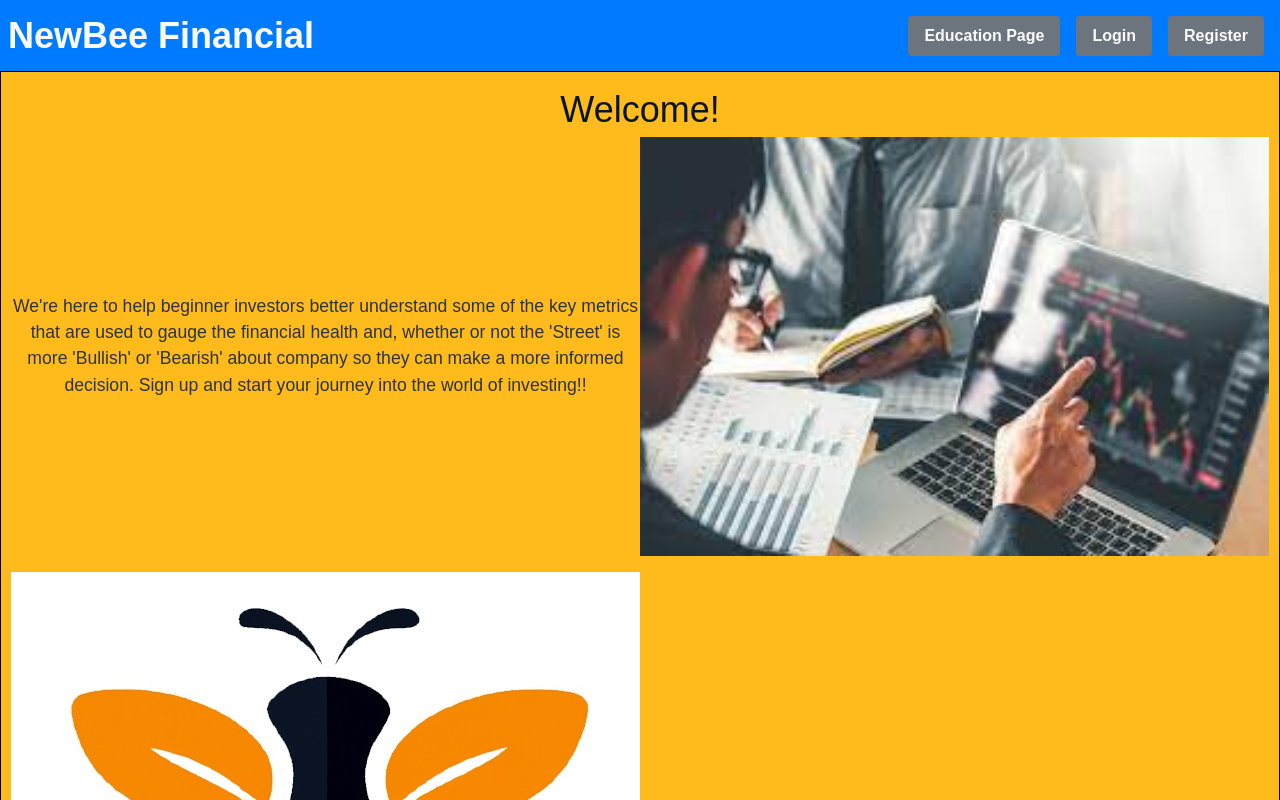
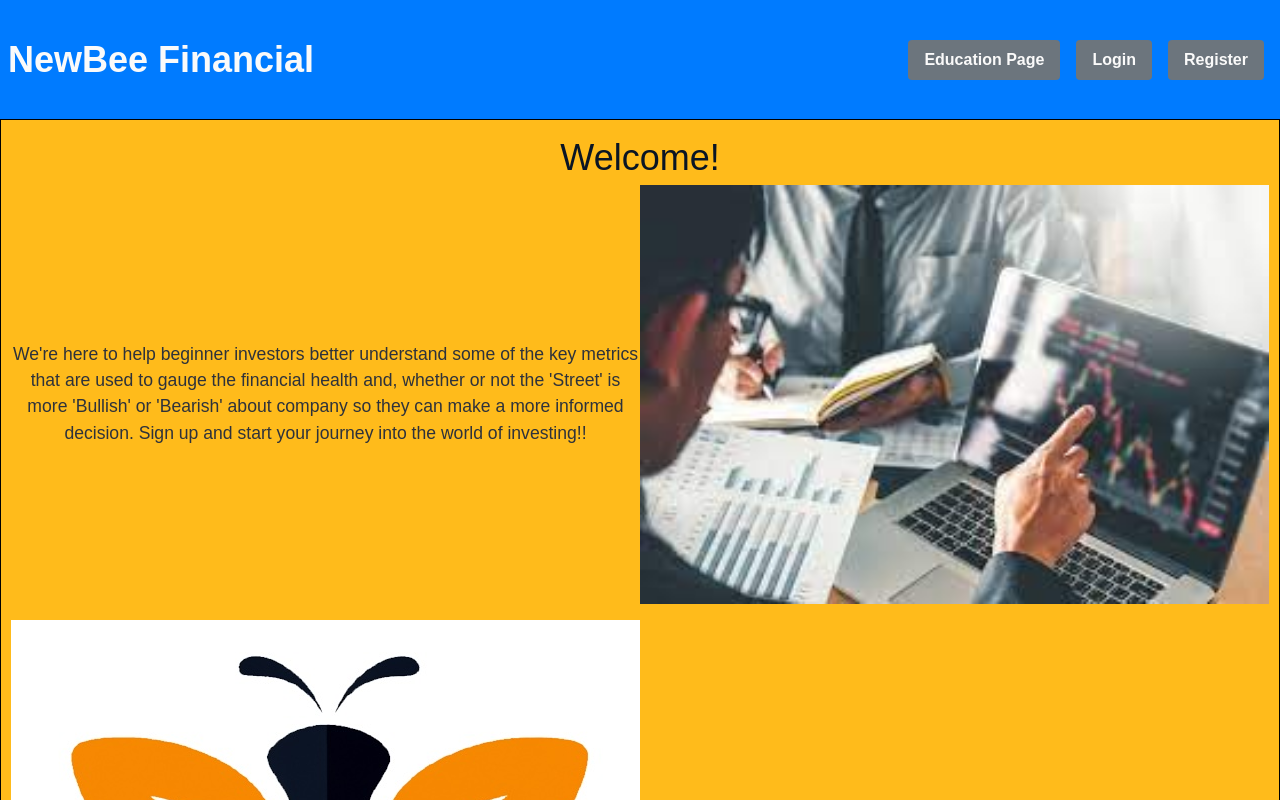
Before and after one commit to bradcoleman60/NewBee-Financial, a React (Create React App) app in the folder client/: page / in a window 1280 px wide. Shown: the top 800 px of the page. Built offline with nearby package versions, Linux system fonts and the light colour scheme.

Commit message:
navbar styling

```diff
--- a/client/src/Components/NavBar/style.css
+++ b/client/src/Components/NavBar/style.css
@@ -1,44 +1,45 @@
 :root {
-    --primary-color: #007bff;
+  --primary-color: black;
   --secondary-color: #6c757d;
   --font-family: Arial, sans-serif;
 }
-
  header {
-    background-color: var(--primary-color);
-    color: white;
+  background-color: #2e323b;
+  color: #fcc642;
   font-family: var(--font-family);
   display: flex;
   justify-content: space-between;
-    padding: 0.5rem;
+  padding: 2rem;
 }
 
-  h1 a{
-    color:white;
-  }
 
+/* h1 a{
+  color:#fcc642;
+} */
  nav {
   align-items: center;
   display: flex;
 }
+header .newbee {
+max-width: 20%;
+height: auto;
 
+
+}
 ul{
   list-style: none;
   display: flex;
   align-items: center;
   margin: 0;
 }
-
  .mx-1 {
   margin-right: 1rem;
 }
-
 
 li a {
   color: white;
   text-decoration: none;
 }
-
  .mx-1 {
   background-color: var(--secondary-color);
   color: white;
@@ -47,7 +48,6 @@
   border-radius: 0.25rem;
   cursor: pointer;
 }
-
  .mx-1:hover {
   background-color: #5a6268;
 }
```
Lines whose indentation alone changed are shown as unchanged.
